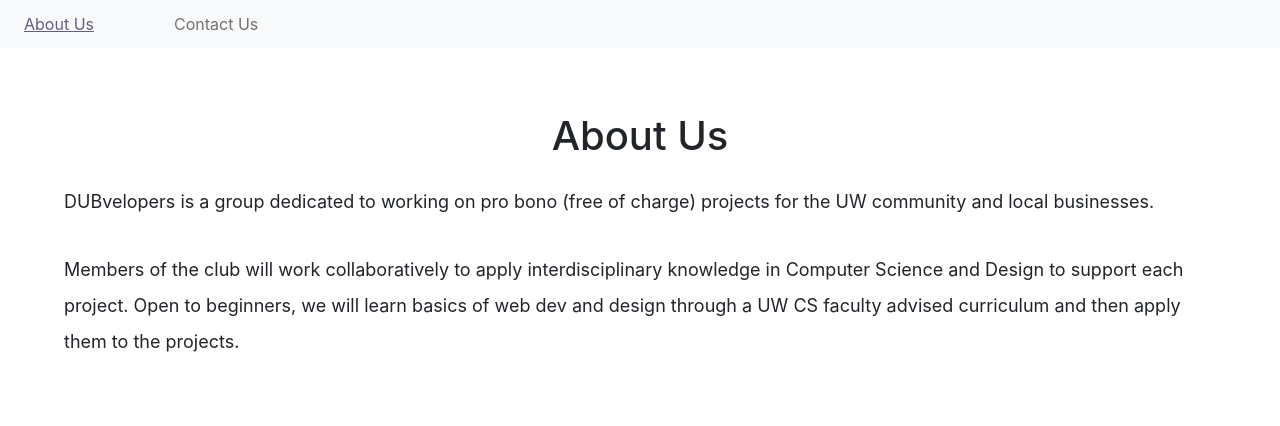
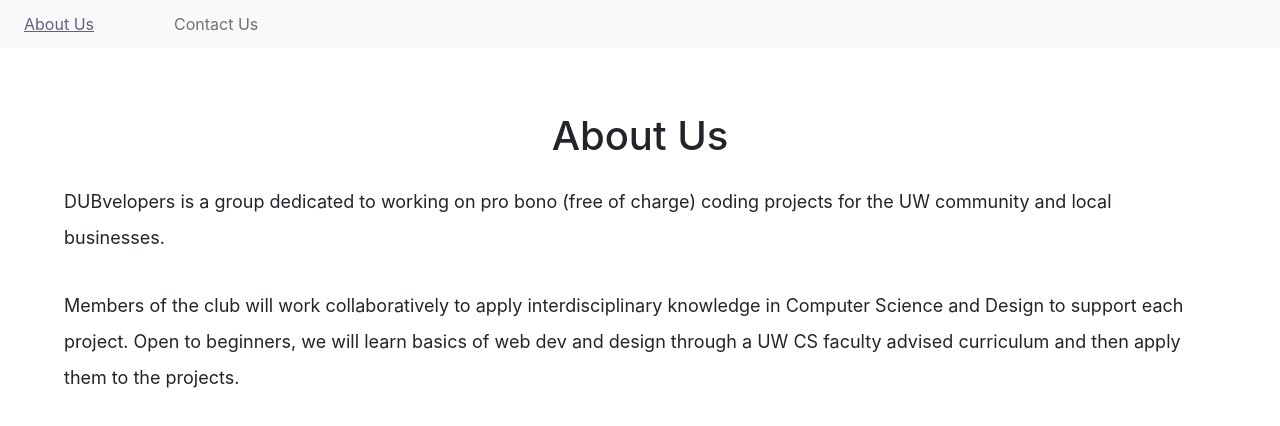
Before and after one commit to alanboy/Website, a React (Create React App) app: page / in a window 1280 px wide. Shown: the top 426 px of the page. Built offline with nearby package versions, Linux system fonts and the light colour scheme.

Commit message:
updated router

```diff
--- a/src/App.css
+++ b/src/App.css
@@ -1,3 +1,7 @@
+h2 {
+  font-size: calc(1em + 1vw);
+}
+
 .App {
   text-align: left;
   line-height: 2;
--- a/src/App.js
+++ b/src/App.js
@@ -24,7 +24,6 @@
         <Switch>
           {/* use for the navigation bar, just follow this pattern to route the path on the url to the pages */}
           <Route exact path="/" component={HomePage}></Route>
-
         </Switch>
         <div id = "contact">
             {/* <Footer/> */}
--- a/src/HomePage/HomePage.js
+++ b/src/HomePage/HomePage.js
@@ -7,9 +7,8 @@
         <div className="about">
           <h1>About Us</h1>
           <p>DUBvelopers is a group dedicated to working on pro bono (free of charge)
-            projects for the UW community and local businesses.
+            coding projects for the UW community and local businesses.
           </p>
-
 
           <p>Members of the club will work collaboratively to apply interdisciplinary
             knowledge in Computer Science and Design to support each project.
--- a/src/components/NavBar.css
+++ b/src/components/NavBar.css
@@ -8,7 +8,6 @@
   color: #FAB95B;
 }
 
-
 .navbar {
   padding: 0px;
 }
--- a/src/index.js
+++ b/src/index.js
@@ -3,7 +3,6 @@
 import './index.css';
 import App from './App';
 import reportWebVitals from './reportWebVitals';
-// import 'bootstrap/dist/css/bootstrap.css';
 
 ReactDOM.render(
   <React.StrictMode>
```
